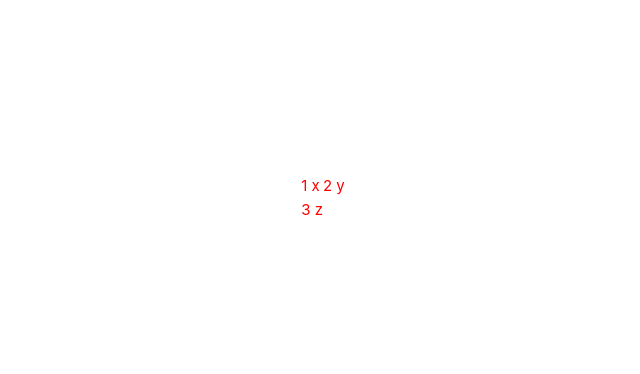
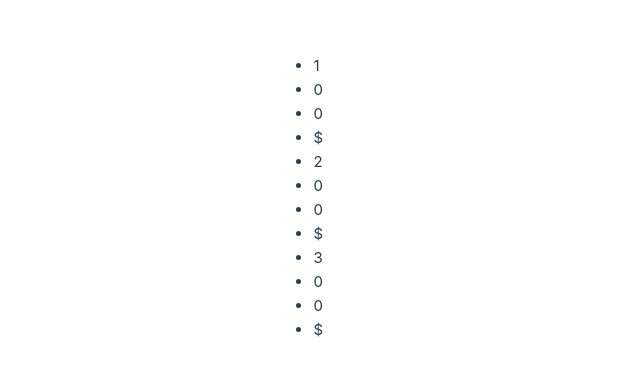
Before and after one commit to Nebyla/Vue_ABC, a Vue app: page / in a window 1280 px wide. Shown: the part 202-576 px from the top of the page, without its empty margins (317-957 px from the left). Built offline with nearby package versions, Linux system fonts and the light colour scheme.

Commit message:
29 упражнение

```diff
--- a/src/App.vue
+++ b/src/App.vue
@@ -2,15 +2,25 @@
 	export default {
 		data() {
       return {
-        arr: ['x', 'y', 'z'],
+        user1: '100$',
+	      user2: '200$',
+	      user3: '300$',
 	}
   }
 	}
 </script>
 <template>
-  <p v-for="(elem, key) in arr">
-		 {{ key + 1 }} {{ elem }}
-	</p>
+  <ul>
+    <li v-for="elem in user1">
+		{{ elem }}
+    </li>
+    <li v-for="elem in user2">
+		{{ elem }}
+    </li>
+    <li v-for="elem in user3">
+		{{ elem }}
+    </li>
+</ul>
 
 </template>
 
```
